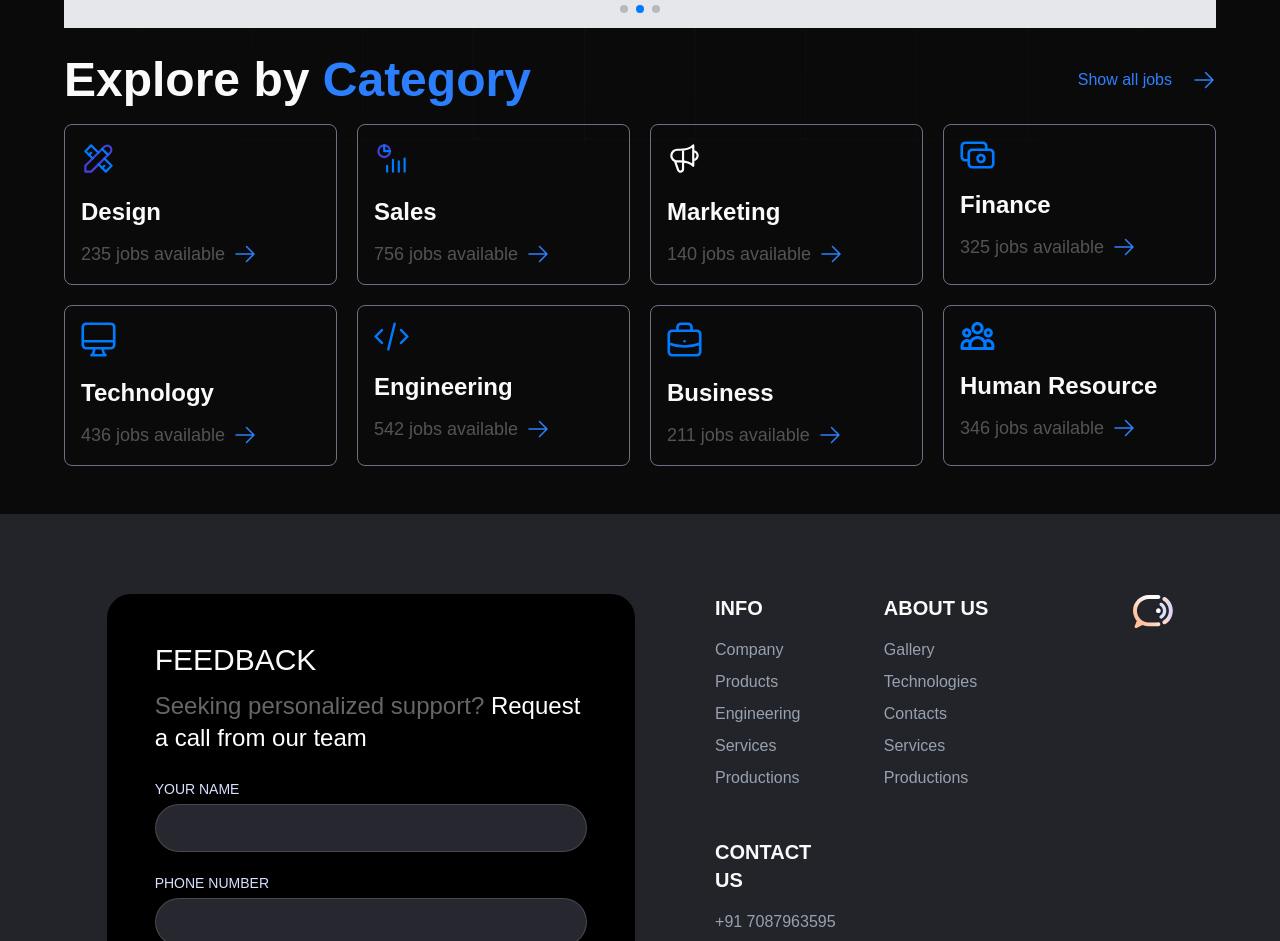
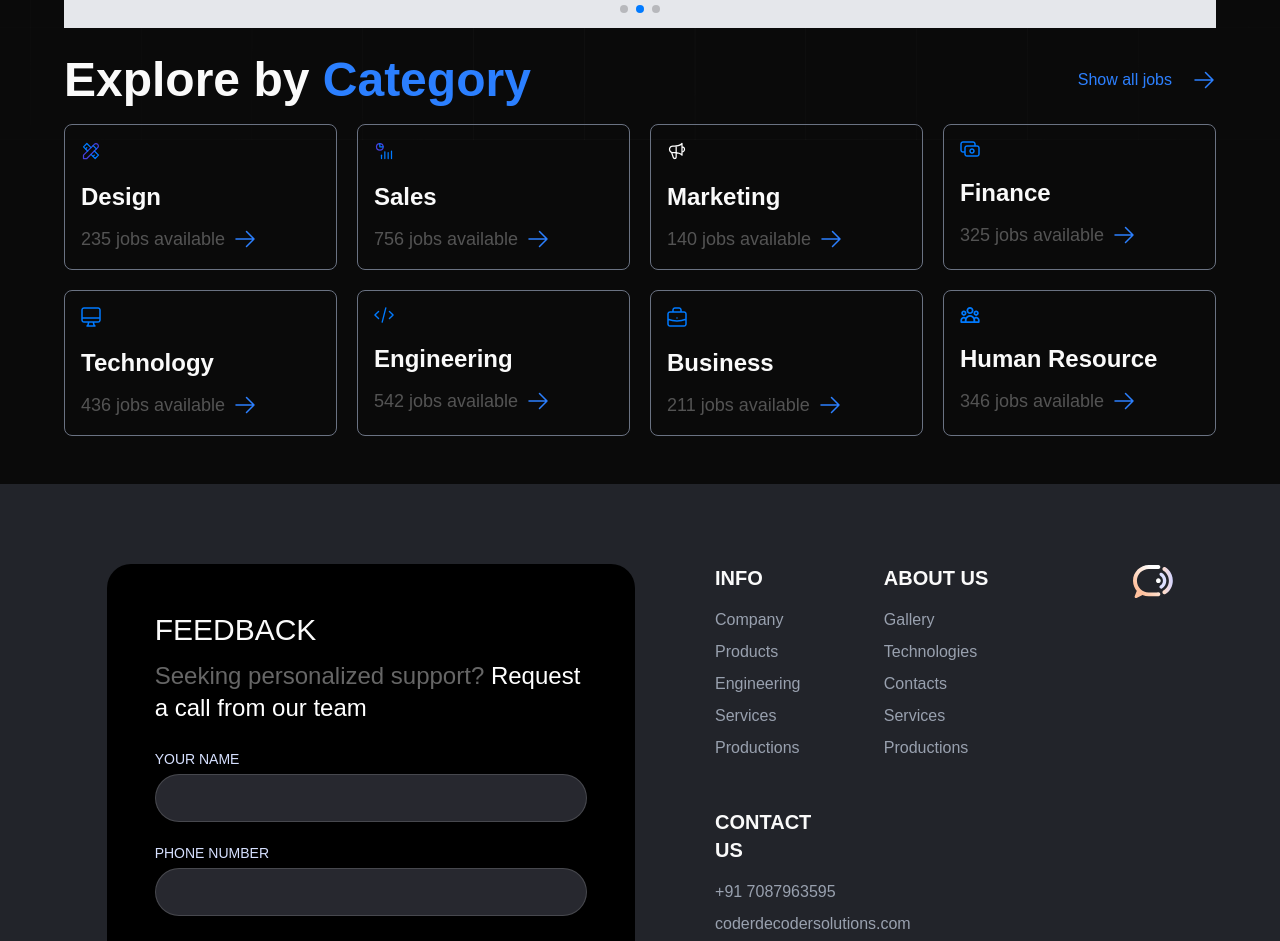
Before and after one commit to ritishBhatoye/interview-prep, a Next.js app: page /search-job in a window 1280 px wide. Shown: the part 760-1701 px from the top of the page. Built offline with nearby package versions, Linux system fonts and the light colour scheme; a web font is replaced by a local one.

Commit message:
JOB-PORTAL-TASK-1

```diff
--- a/components/searchJob/home/ExploreCategories/ExploreCategoriesUtils/ExploreCategoriesCard.tsx
+++ b/components/searchJob/home/ExploreCategories/ExploreCategoriesUtils/ExploreCategoriesCard.tsx
@@ -1,6 +1,8 @@
+"use client";
+
 import React from "react";
-
 import Image from "next/image";
+import { motion } from "framer-motion";
 import { exploreCategoryDataType } from "@/types/searchJob";
 import { ArrowRightIcon } from "@heroicons/react/24/outline";
 
@@ -10,19 +12,43 @@ interface props {
 
 const ExploreCategoriesCard = ({ categories }: props) => {
   return (
-    <div className="flex cursor-pointer hover:bg-white/20 duration-150 flex-col items-start gap-5 p-4 border border-gray-500 rounded-md">
-      <Image src={categories.icon} width={35} height={35} className="" alt="" />
+    <motion.div
+      whileHover={{
+        scale: 0.8,
+        rotateX: 1,
+        rotateY: 1,
+        transition: { duration: 0.2 },
+      }}
+      className="flex cursor-pointer hover:bg-white/20 duration-150 flex-col items-start gap-5 p-4 border border-gray-500 rounded-md"
+      style={{ perspective: 1000 }}
+    >
+      <motion.div whileHover={{ z: 20 }} transition={{ duration: 0.2 }}>
+        <Image
+          src={categories.icon}
+          width={20}
+          height={20}
+          className=""
+          alt=""
+        />
+      </motion.div>
 
       <div className="flex flex-col gap-3">
-        <h1 className="text-2xl font-semibold">{categories.category}</h1>
-        <div className="flex flex-row items-center gap-2">
+        <motion.h1 whileHover={{ z: 10 }} className="text-2xl font-semibold">
+          {categories.category}
+        </motion.h1>
+        <motion.div
+          whileHover={{ z: 15 }}
+          className="flex flex-row items-center gap-2"
+        >
           <p className="text-white/30 text-lg font-normal">
             {categories.totalJobs} jobs available
           </p>
-          <ArrowRightIcon className="w-6 h-6 cursor-pointer text-blue-500" />
-        </div>
+          <motion.div whileHover={{ x: 5 }} transition={{ duration: 0.2 }}>
+            <ArrowRightIcon className="w-6 h-6 cursor-pointer text-blue-500" />
+          </motion.div>
+        </motion.div>
       </div>
-    </div>
+    </motion.div>
   );
 };
 
--- a/package.json
+++ b/package.json
@@ -18,6 +18,7 @@
     "dayjs": "^1.11.13",
     "firebase": "^11.5.0",
     "firebase-admin": "^13.2.0",
+    "framer-motion": "^12.6.2",
     "lucide-react": "^0.483.0",
     "next": "15.2.3",
     "next-themes": "^0.4.6",
```
Also changed, not shown: 1 other file (tests, documents, lock files or other folders).
